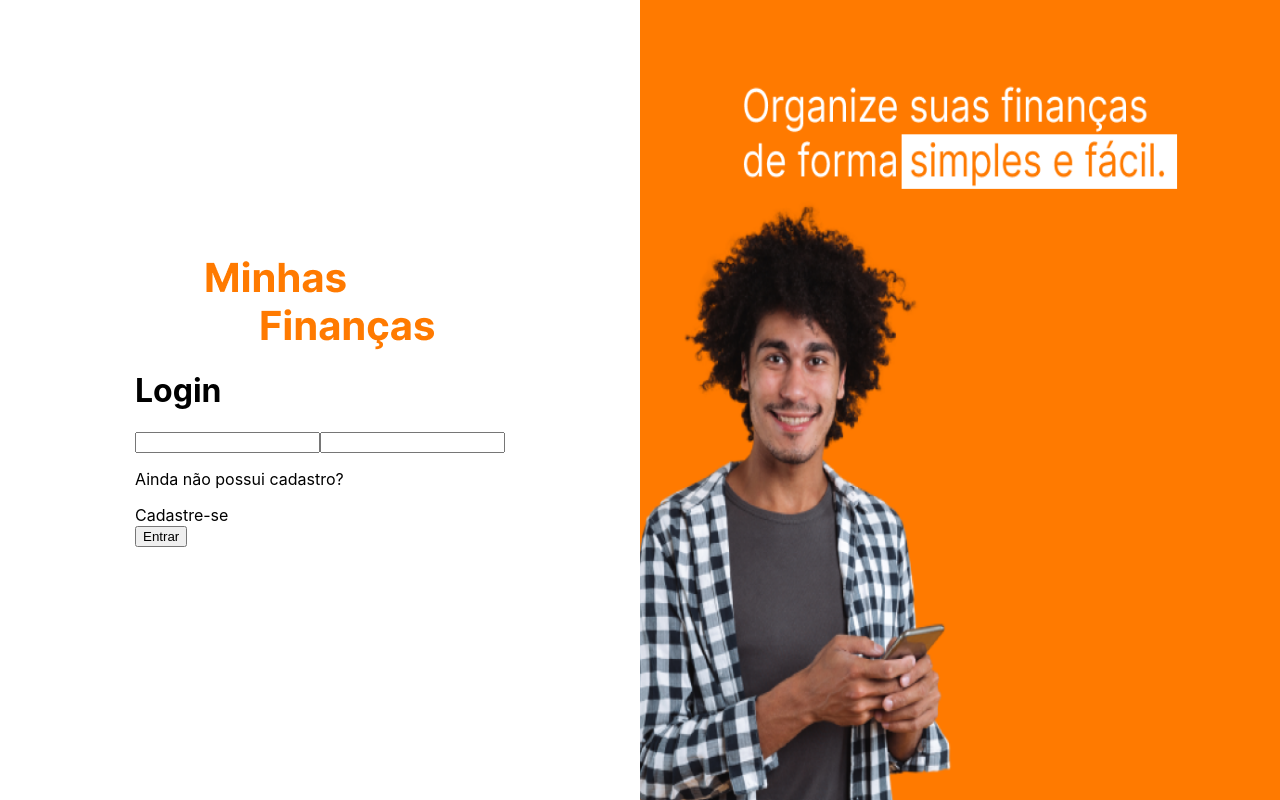
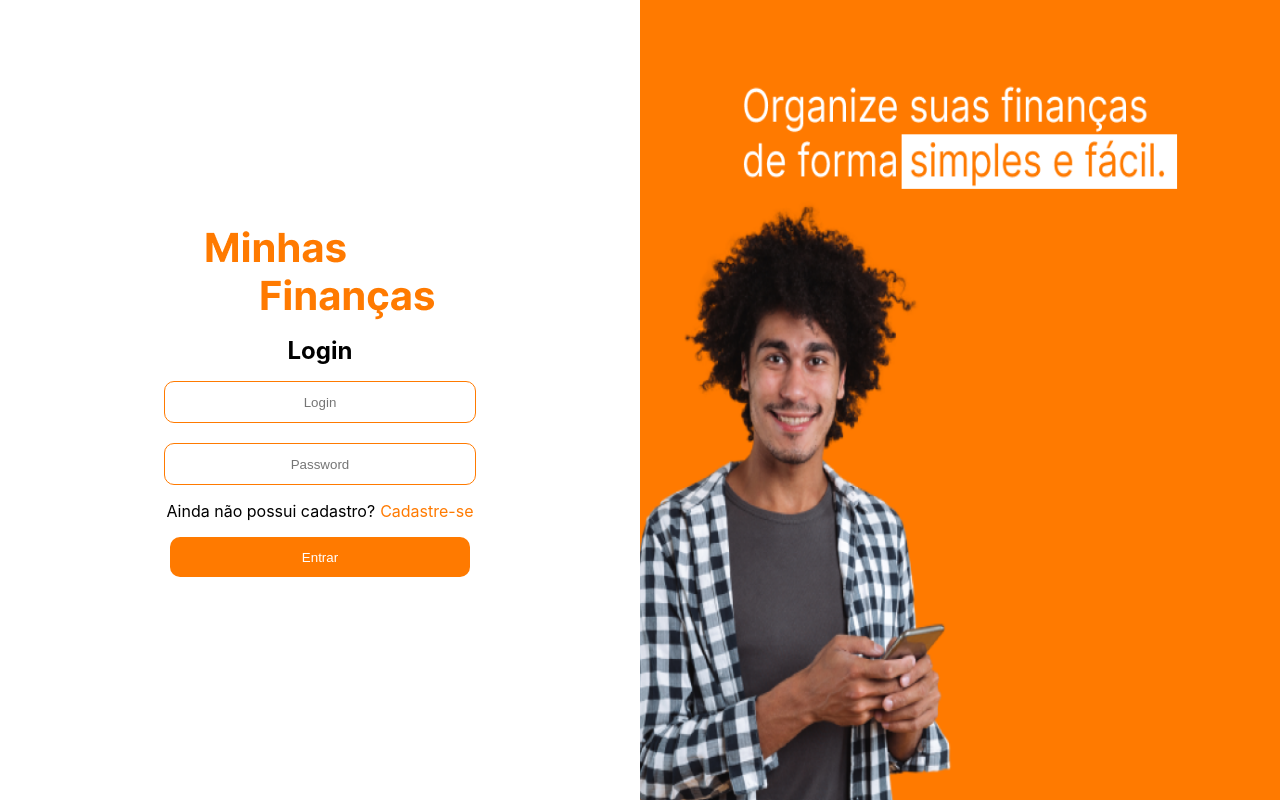
Before and after one commit to felipenmatos/-financial_control, a React (Create React App) app: page / in a window 1280 px wide. Built offline with nearby package versions, Linux system fonts and the light colour scheme.

Commit message:
feat: styling and adding components to the login page

```diff
--- a/src/App.js
+++ b/src/App.js
@@ -9,8 +9,8 @@ function Login() {
         <LogoImage src={Logo} />
         <Form>
           <Title>Login</Title>
-          <InputLogin />
-          <InputPassword />
+          <InputLogin placeholder="Login" />
+          <InputPassword type="password" placeholder="Password" />
           <Row>
             <Text>Ainda não possui cadastro?</Text>
             <Link>Cadastre-se</Link>
@@ -51,20 +51,66 @@ const ContainerImage = styled.div`
 
 const LogoImage = styled.img``;
 
-const Form = styled.form``;
+const Form = styled.form`
+  width: 100%;
+  display: flex;
+  flex-direction: column;
+  align-items: center;
+`;
 
-const Title = styled.h1``;
+const Title = styled.h1`
+  font-size: 24px;
+`;
 
-const InputLogin = styled.input``;
+const InputLogin = styled.input`
+  width: 300px;
+  height: 40px;
+  border: 1px solid #ff7a00;
+  border-radius: 10px;
+  outline: none;
+  padding: 0px 5px;
+  text-align: center;
+  color: #939393;
+`;
 
-const InputPassword = styled.input``;
+const InputPassword = styled.input`
+  margin-top: 20px;
+  width: 300px;
+  height: 40px;
+  border: 1px solid #ff7a00;
+  border-radius: 10px;
+  outline: none;
+  padding: 0px 5px;
+  text-align: center;
+  color: #939393;
+`;
 
-const Row = styled.div``;
+const Row = styled.div`
+  display: flex;
+  flex-direction: row;
+  justify-content: center;
+  align-items: center;
+`;
 
-const Text = styled.p``;
+const Text = styled.p`
+  font-size: 16px;
+`;
 
-const Link = styled.a``;
+const Link = styled.a`
+  color: #ff7a00;
+  cursor: pointer;
+  margin-left: 5px;
+`;
 
-const Button = styled.button``;
+const Button = styled.button`
+  width: 300px;
+  height: 40px;
+  color: #fff;
+  background-color: #ff7a00;
+  text-align: center;
+  border-radius: 10px;
+  border: none;
+  cursor: pointer;
+`;
 
 export default Login;
```
